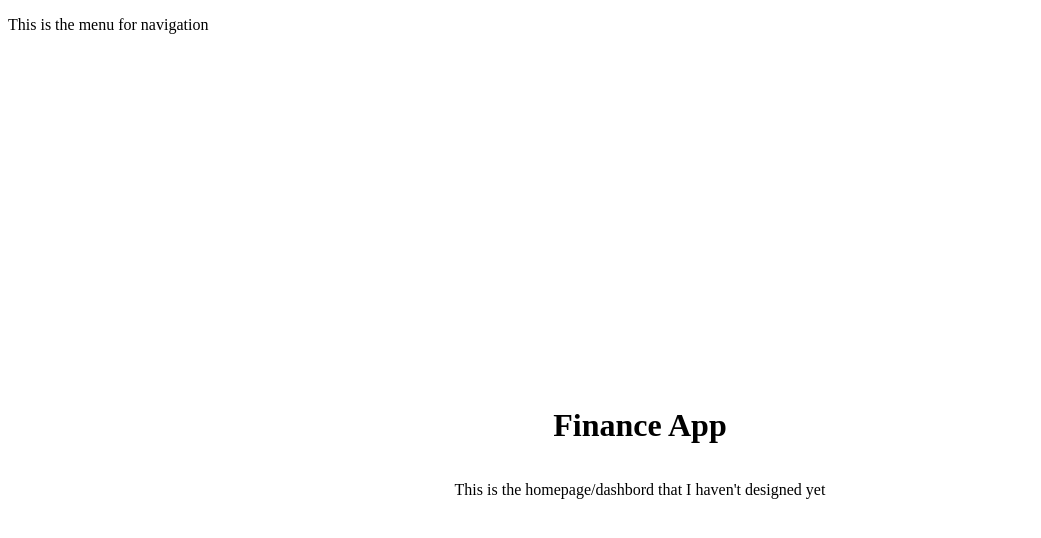
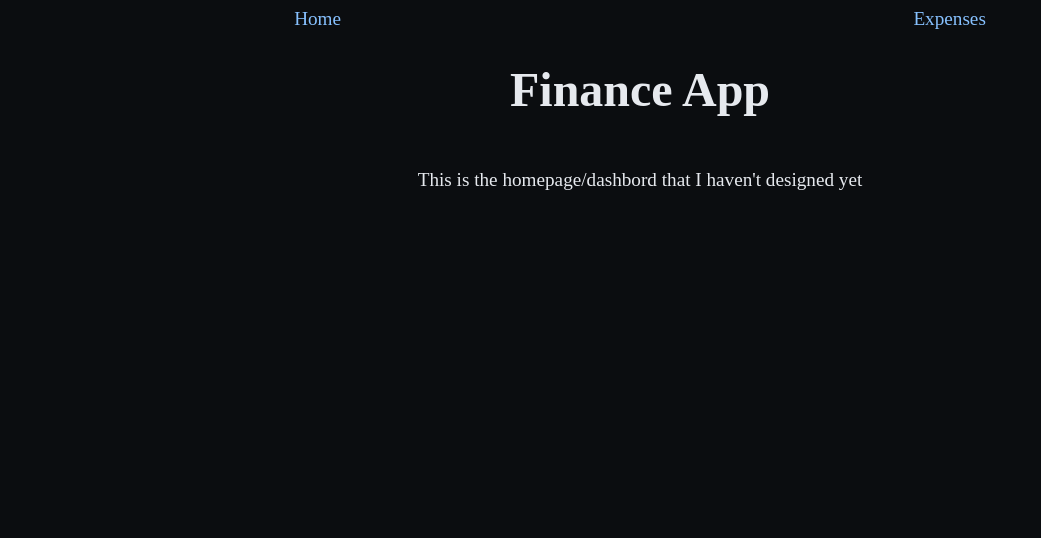
Before and after one commit to Sammantha/finance-app, a Next.js app: page / in a window 1280 px wide. Shown: the top 538 px of the page, without its empty margins (0-1041 px from the left). Built offline with nearby package versions, Linux system fonts and the light colour scheme.

Commit message:
Basics
Themed to dark mode, added /api/ directory and populated a couple of stubbed routes, styled the nevbar, implemented global stylesheets,

```diff
--- a/app/Home.module.css
+++ b/app/Home.module.css
@@ -3,19 +3,7 @@
   padding: 0 0.5rem;
   display: flex;
   flex-direction: column;
-  justify-content: center;
   align-items: center;
-}
-
-.title a {
-  color: #0070f3;
-  text-decoration: none;
-}
-
-.title a:hover,
-.title a:focus,
-.title a:active {
-  text-decoration: underline;
 }
 
 .title {
--- /dev/null
+++ b/app/api/expenses/route.js
@@ -0,0 +1,27 @@
+export async function GET(request) {
+  // fetch data from your DB here
+  const expenses = [
+    { id: 0, name: 'Rental Insurance', accountId: 0, frequencyId: 1, janAmt: 34.43 },
+    { id: 1, name: 'Rent', accountId: 0, frequencyId: 2, janAmt: 1200.00 },
+    { id: 2, name: 'Home Chef', accountId: 0, frequencyId: 0, janAmt: 150.65 },
+  ];
+
+  return new Response(JSON.stringify(users), {
+    status: 200,
+    headers: { 'Content-Type': 'application/json' }
+  });
+}
+
+// export async function POST(request) {
+//   // Parse the request body
+//   const body = await request.json();
+//   const { name } = body;
+
+//   // e.g. Insert new user into your DB
+//   const newUser = { id: Date.now(), name };
+
+//   return new Response(JSON.stringify(newUser), {
+//     status: 201,
+//     headers: { 'Content-Type': 'application/json' }
+//   });
+// }
--- /dev/null
+++ b/app/api/frequency/route.js
@@ -0,0 +1,14 @@
+export async function GET(request) {
+  // fetch data from your DB here
+  const expenses = [
+    { id: 0, name: 'Weekly' },
+    { id: 1, name: 'BiMonthly' },
+    { id: 2, name: 'Monthly' },
+    { id: 3, name: 'Annual' }
+  ];
+
+  return new Response(JSON.stringify(users), {
+    status: 200,
+    headers: { 'Content-Type': 'application/json' }
+  });
+}
--- /dev/null
+++ b/app/components/menu/Menu.module.css
@@ -0,0 +1,4 @@
+.container {
+    display: flex;
+    justify-content: space-around;
+}
--- a/app/components/menu/menu.js
+++ b/app/components/menu/menu.js
@@ -1,7 +1,11 @@
+import Link from 'next/link';
+import styles from './Menu.module.css';
+
 export default function Menu() {
   return (
-    <div>
-        <p>This is the menu for navigation</p>
+    <div className={styles.container}>
+      <Link href="/">Home</Link>
+      <Link href="/expenses">Expenses</Link>
     </div>
   );
 }
--- /dev/null
+++ b/app/expenses/[id]/route.js
@@ -0,0 +1,10 @@
+import { NextRequest } from 'next/server';
+
+export async function GET(request, { params }) {
+  const id = (await params).id;
+  // e.g. Query a database for user with ID `id`
+  return new Response(JSON.stringify({ id, name: `Expense ${id}` }), {
+    status: 200,
+    headers: { 'Content-Type': 'application/json' },
+  });
+}
--- /dev/null
+++ b/app/global.css
@@ -0,0 +1,18 @@
+html {
+  background-color: #0B0D10;
+  color: #E6E9EE;
+  min-height: 100vh;
+}
+
+h1 {
+    font-size: 3rem;
+}
+
+p, a {
+    font-size: 1.2rem;
+}
+
+a {
+    color: #87C1FF;
+    text-decoration: none;
+}
--- a/app/layout.js
+++ b/app/layout.js
@@ -2,6 +2,7 @@
 
 import Head from 'next/head';
 import Menu from './components/menu/menu';
+import './global.css'
 
 export default function RootLayout({ children }) {
   return (
```
